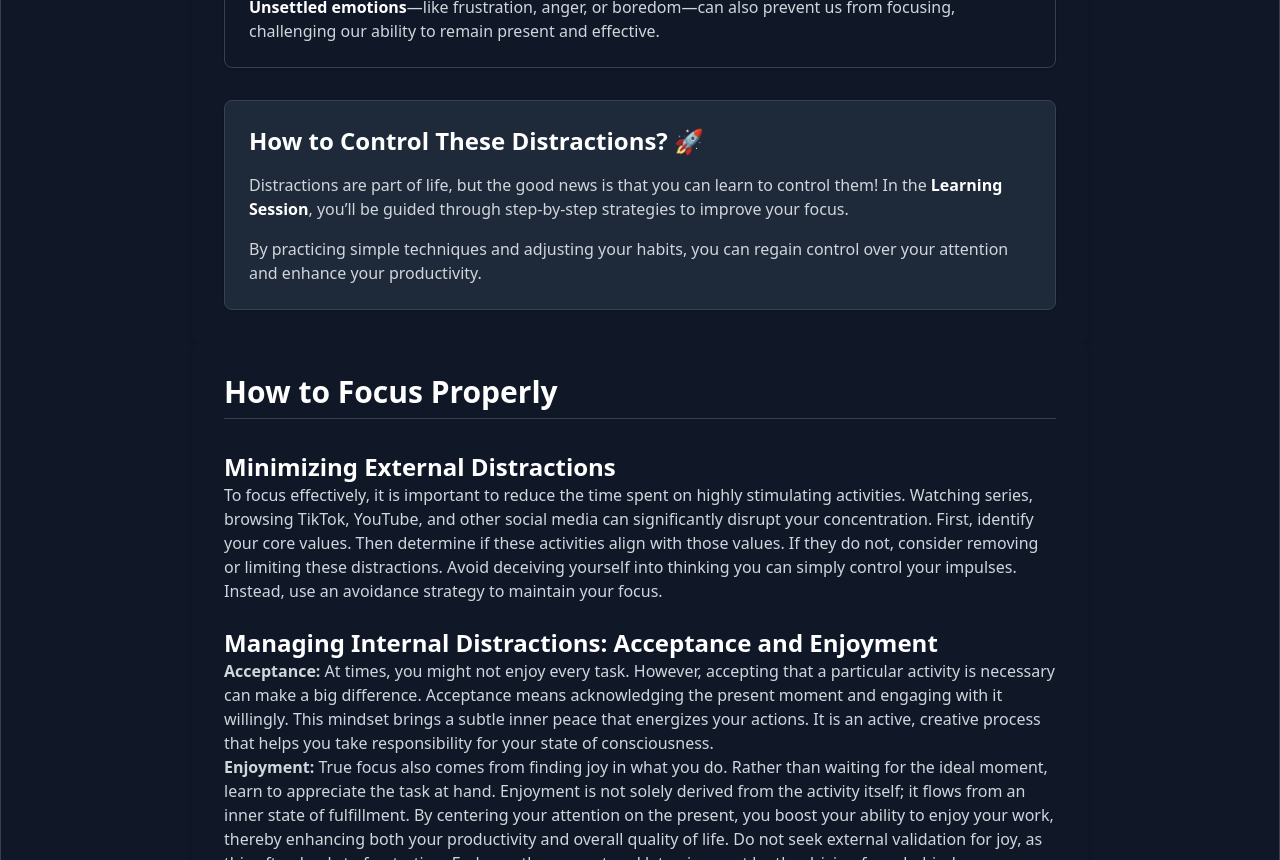
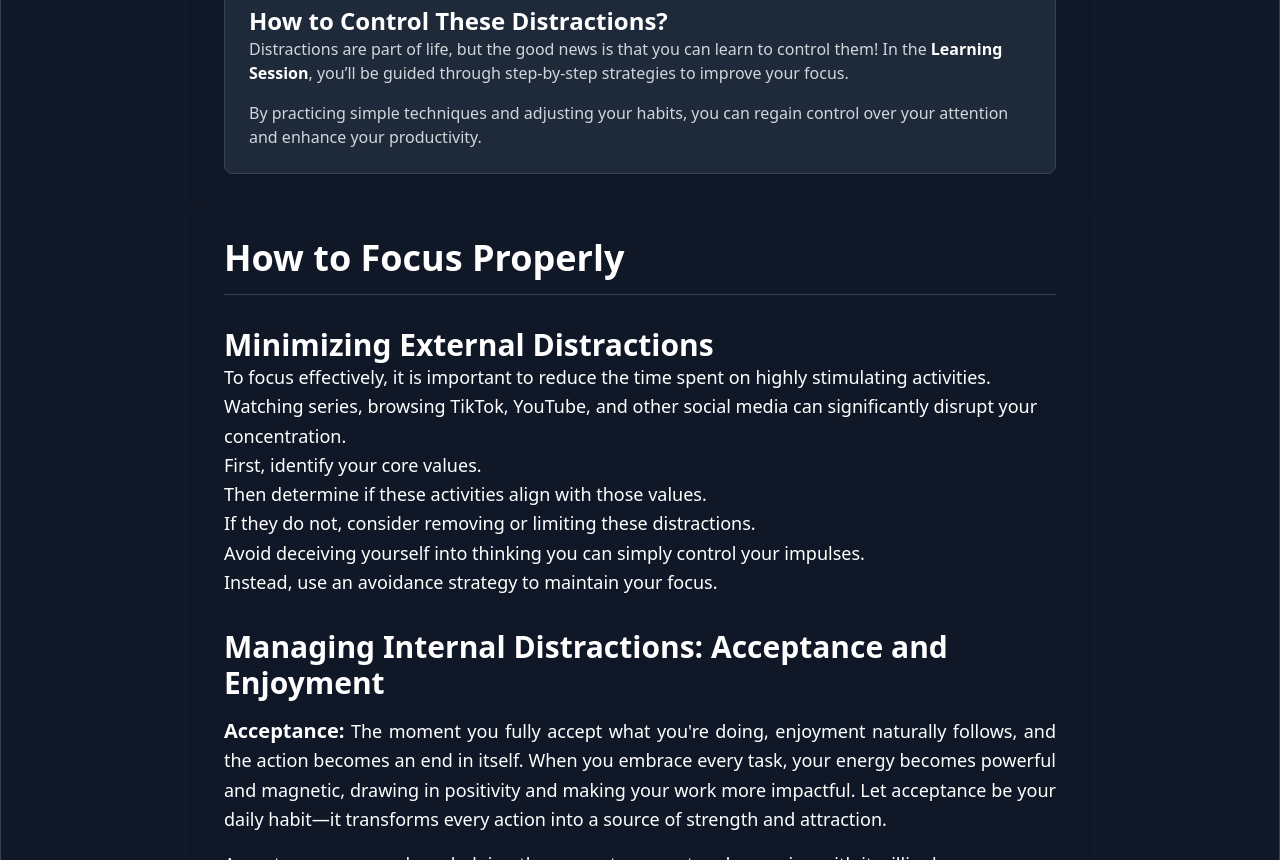
Before and after one commit to Depthabdre/StudyMode, a React (Vite) app: page /LearningPage in a window 1280 px wide. Shown: the part 1940-2800 px from the top of the page. Built offline with nearby package versions, Linux system fonts and the light colour scheme.

Commit message:
Learning page text alignment

```diff
--- a/src/App.jsx
+++ b/src/App.jsx
@@ -173,7 +173,7 @@ export default function App() {
             element={
               <>
                <FloatingButton />
-              <main className="grid grid-rows-[auto_300px_auto] md:grid-rows-[auto_auto_auto] md:grid-cols-2 gap-4 w-[90vw] min-h-screen items-start justify-center p-0">
+              <main className="grid grid-rows-[auto_300px_auto]   md:grid-rows-[auto_auto_auto] md:grid-cols-2 gap-4 w-[90vw] min-h-screen  justify-items-center p-0">
                 <Mode isPause={isPause} mode={mode} setMode={setMode} />
                 {isRun ? (
                   <TimeStarter
--- a/src/LearningPage.jsx
+++ b/src/LearningPage.jsx
@@ -31,7 +31,7 @@ export default Learning;
 function Recap(){
   return(
   <section className="bg-gray-900 text-white p-6 rounded-lg shadow-lg  flex flex-col  ">
-  <h1 className=" text-3xl font-bold text-amber-400 mb-4">Quick Review</h1>
+  <h1 className=" text-3xl font-bold text-amber-400">Quick Review</h1>
   <p className="text-gray-300 text-lg mb-6">
       Learn the fundamentals of focus and how to master deep concentration.
   </p>
@@ -105,9 +105,7 @@ function YouTubeEmbed() {
             <span className="text-orange-400">🌟 Living a Better Life:</span> Focusing on the present moment leads to greater joy.
           </li>
         </ul>
-        <p className="text-orange-300">
-          In short, focus is the key to success, happiness, and deep connections in life! 🚀🔥
-        </p>
+
       </section>
     );
   }
@@ -127,7 +125,7 @@ function YouTubeEmbed() {
 
         {/* External Factors */}
         <div className="border border-gray-700 rounded-lg p-6 shadow-sm">
-          <h3 className="text-2xl font-semibold mb-4 text-white">
+          <h3 className="text-2xl font-semibold text-white">
             1. External Distractions 📱
           </h3>
           <p className="mb-4 text-gray-300">
@@ -147,7 +145,7 @@ function YouTubeEmbed() {
 
         {/* Internal Factors */}
         <div className="border border-gray-700 rounded-lg p-6 shadow-sm">
-          <h3 className="text-2xl font-semibold mb-4 text-white">
+          <h3 className="text-2xl font-semibold text-white">
             2. Internal Distractions 😔
           </h3>
           <p className="mb-4 text-gray-300">
@@ -165,8 +163,8 @@ function YouTubeEmbed() {
 
         {/* How to Control Distractions */}
         <div className="bg-gray-800 border border-gray-700 rounded-lg p-6 shadow-sm">
-          <h3 className="text-2xl font-semibold mb-4 text-white">
-            How to Control These Distractions? 🚀
+          <h3 className="text-2xl font-semibold text-white">
+            How to Control These Distractions?
           </h3>
           <p className="mb-4 text-gray-300">
             Distractions are part of life, but the good news is that you can learn to control them! In the <strong className="text-white">Learning Session</strong>, you’ll be guided through step-by-step strategies to improve your focus.
@@ -183,33 +181,80 @@ function YouTubeEmbed() {
   function HowToFocusProperly() {
     return (
       <section className="flex flex-col bg-gray-900 text-white font-sans p-8 rounded-lg shadow-md max-w-4xl mx-auto space-y-8">
-        <h2 className="text-3xl font-bold border-b border-gray-700 pb-2">
+  <h2 className="text-4xl font-bold border-b border-gray-700 pb-4">
     How to Focus Properly
   </h2>
-        <div className="space-y-6">
+  <div className="space-y-8">
     {/* External Distractions */}
     <div>
-            <h3 className="text-2xl font-semibold">
+      <h3 className="text-3xl font-semibold">
         Minimizing External Distractions
       </h3>
-            <p className="text-gray-300">
-              To focus effectively, it is important to reduce the time spent on highly stimulating activities. Watching series, browsing TikTok, YouTube, and other social media can significantly disrupt your concentration. First, identify your core values. Then determine if these activities align with those values. If they do not, consider removing or limiting these distractions. Avoid deceiving yourself into thinking you can simply control your impulses. Instead, use an avoidance strategy to maintain your focus.
+      <p className="text-lg leading-relaxed">
+        To focus effectively, it is important to reduce the time spent on highly stimulating activities.
+      </p>
+      <p className="text-lg leading-relaxed">
+        Watching series, browsing TikTok, YouTube, and other social media can significantly disrupt your concentration.
+      </p>
+      <p className="text-lg leading-relaxed">
+        First, identify your core values.
+      </p>
+      <p className="text-lg leading-relaxed">
+        Then determine if these activities align with those values.
+      </p>
+      <p className="text-lg leading-relaxed">
+        If they do not, consider removing or limiting these distractions.
+      </p>
+      <p className="text-lg leading-relaxed">
+        Avoid deceiving yourself into thinking you can simply control your impulses.
+      </p>
+      <p className="text-lg leading-relaxed">
+        Instead, use an avoidance strategy to maintain your focus.
       </p>
     </div>
 
     {/* Internal Distractions */}
-          <div>
-            <h3 className="text-2xl font-semibold">
+    <div className="text-justify">
+      <h3 className="text-3xl font-semibold mb-4 text-start">
         Managing Internal Distractions: Acceptance and Enjoyment
       </h3>
-            <p className="text-gray-300">
-              <strong>Acceptance:</strong> At times, you might not enjoy every task. However, accepting that a particular activity is necessary can make a big difference. Acceptance means acknowledging the present moment and engaging with it willingly. This mindset brings a subtle inner peace that energizes your actions. It is an active, creative process that helps you take responsibility for your state of consciousness.
+      <p className="text-lg leading-relaxed mb-4">
+    <strong className="text-xl">Acceptance:</strong> The moment you fully accept what you're doing, enjoyment naturally follows, and the action becomes an end in itself. When you embrace every task, your energy becomes powerful and magnetic, drawing in positivity and making your work more impactful. Let acceptance be your daily habit—it transforms every action into a source of strength and attraction.
 </p>
-            <p className="text-gray-300">
-              <strong>Enjoyment:</strong> True focus also comes from finding joy in what you do. Rather than waiting for the ideal moment, learn to appreciate the task at hand. Enjoyment is not solely derived from the activity itself; it flows from an inner state of fulfillment. By centering your attention on the present, you boost your ability to enjoy your work, thereby enhancing both your productivity and overall quality of life. Do not seek external validation for joy, as this often leads to frustration. Embrace the present and let enjoyment be the driving force behind your actions.
+
+      <p className="text-lg leading-relaxed">
+        Acceptance means acknowledging the present moment and engaging with it willingly.
+      </p>
+      <p className="text-lg leading-relaxed">
+        This mindset brings a subtle inner peace that energizes your actions.
+      </p>
+      <p className="text-lg leading-relaxed mb-6">
+        It is an active, creative process that helps you take responsibility for your state of consciousness.
+      </p>
+      <p className="text-lg leading-relaxed">
+        <strong className="text-xl">Enjoyment:</strong> True focus also comes from finding joy in what you do.
+      </p>
+      <p className="text-lg leading-relaxed">
+        Rather than waiting for the ideal moment, learn to appreciate the task at hand.
+      </p>
+      <p className="text-lg leading-relaxed">
+        Enjoyment is not solely derived from the activity itself; it flows from an inner state of fulfillment.
+      </p>
+      <p className="text-lg leading-relaxed">
+        By centering your attention on the present, you boost your ability to enjoy your work.
+      </p>
+      <p className="text-lg leading-relaxed">
+        This enhances both your productivity and overall quality of life.
+      </p>
+      <p className="text-lg leading-relaxed">
+        Do not seek external validation for joy, as this often leads to frustration.
+      </p>
+      <p className="text-lg leading-relaxed">
+        Embrace the present and let enjoyment be the driving force behind your actions.
       </p>
     </div>
   </div>
 </section>
+
     );
   }
```
Lines whose indentation alone changed are shown as unchanged.
